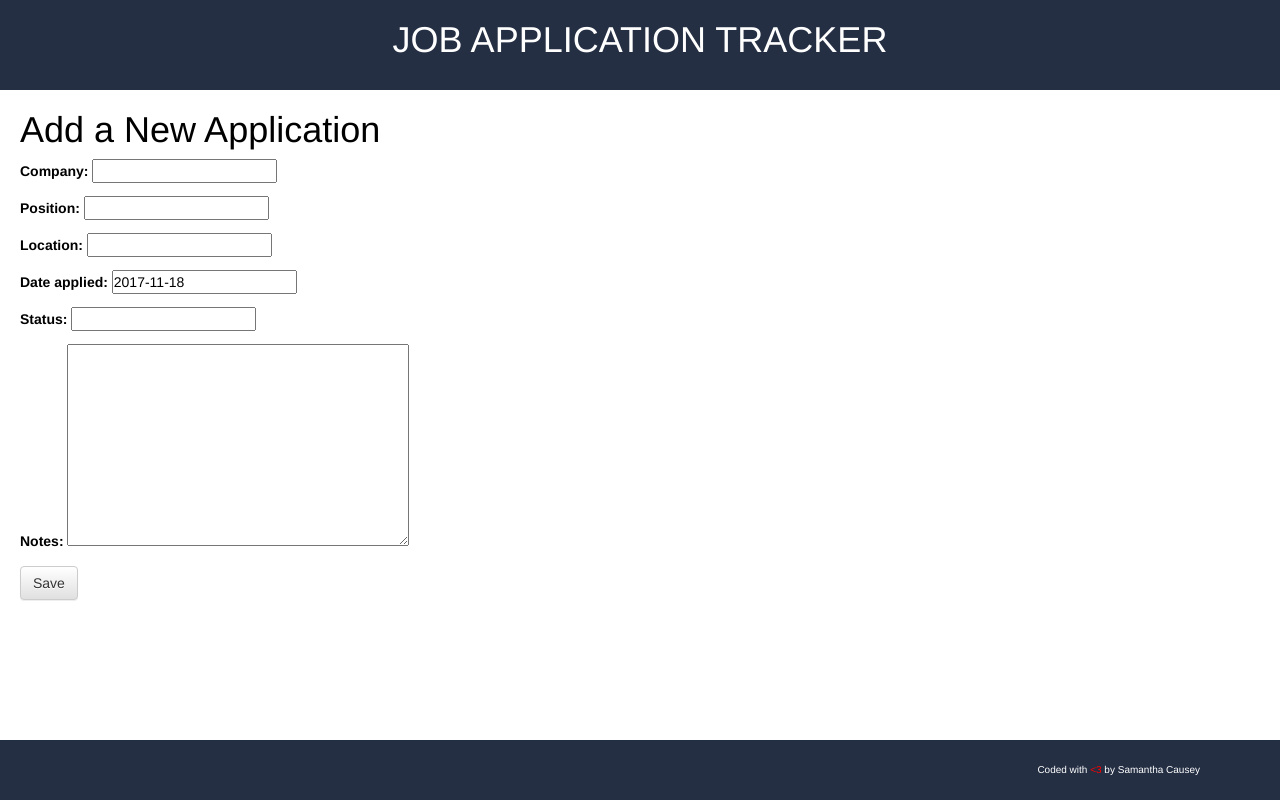
After one commit to scausey/applicationTracker, a Django app: a page that uses applications/templates/applications/add_application.html in a window 1280 px wide. The commit adds this page. Run offline with Django 3.2, Linux system fonts and the light colour scheme; some libraries are stand-ins or nearby versions.

Commit message:
add jobapp form created with necessary template, view function, and URL as well as redirect

```diff
--- /dev/null
+++ b/applications/forms.py
@@ -0,0 +1,9 @@
+from django import forms
+
+from .models import Application
+
+class AddApplicationForm(forms.ModelForm):
+
+    class Meta:
+        model = Application
+        fields = ('company', 'position', 'location', 'date_applied', 'status', 'notes')
--- /dev/null
+++ b/applications/templates/applications/add_application.html
@@ -0,0 +1,9 @@
+{% extends 'applications/base.html' %}
+
+{% block content %}
+<h1>Add a New Application</h1>
+<form method="POST" class="add-app-form">{% csrf_token %}
+  {{ form.as_p }}
+  <button type="submit" class="save btn btn-default">Save</button>
+</form>
+{% endblock %}
--- a/applications/templates/applications/applications_list.html
+++ b/applications/templates/applications/applications_list.html
@@ -1,7 +1,8 @@
 {% extends 'applications/base.html' %}
 {% block content %}
   <!--Not completely sure where to put the button.-->
-  <a class="add-btn" href=#>+ Add an application</a>
+  <!--<span class="glyphicon glyphicon-plus"></span> -->
+  <a class="add-btn" href="{% url 'add_application' %}">+ Add an application</a>
   <table class="table">
     <thead>
       <tr>
--- a/applications/urls.py
+++ b/applications/urls.py
@@ -5,4 +5,5 @@
 urlpatterns = [
     url(r'^$', views.applications_list, name='applications_list'),
     url(r'^jobapp/(?P<pk>\d+)/$', views.application_detail, name='application_detail'),
+    url(r'^jobapp/new$', views.add_application, name='add_application'),
 ]
--- a/applications/views.py
+++ b/applications/views.py
@@ -1,6 +1,8 @@
 from django.utils import timezone
-from django.shortcuts import render, get_object_or_404
+from django.shortcuts import render, get_object_or_404, redirect
 from .models import Application
+from .forms import AddApplicationForm
+
 
 def applications_list(request):
     """View for applications list page."""
@@ -13,3 +15,16 @@
     """View for job application detail page."""
     application = get_object_or_404(Application, pk=pk)
     return render(request, 'applications/application_detail.html', {'application': application})
+
+def add_application(request):
+    if request.method == "POST":
+        # Construct the AddApplicationForm with data from the form.
+        form = AddApplicationForm(request.POST)
+        if form.is_valid():
+            post = form.save(commit="False")
+            # Preserve changes and add a new application.
+            post.save()
+            return redirect('application_detail', pk=post.pk)
+    else:
+        form = AddApplicationForm()
+    return render(request, 'applications/add_application.html', {'form': form})
```
Also changed, not shown: db.sqlite3.
